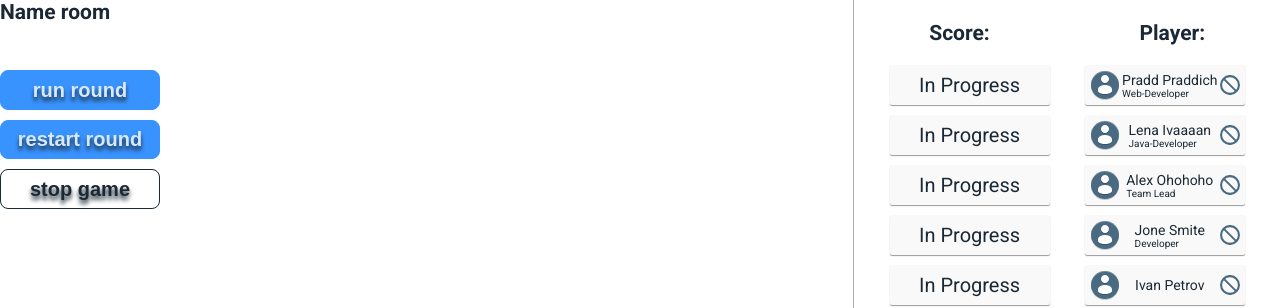
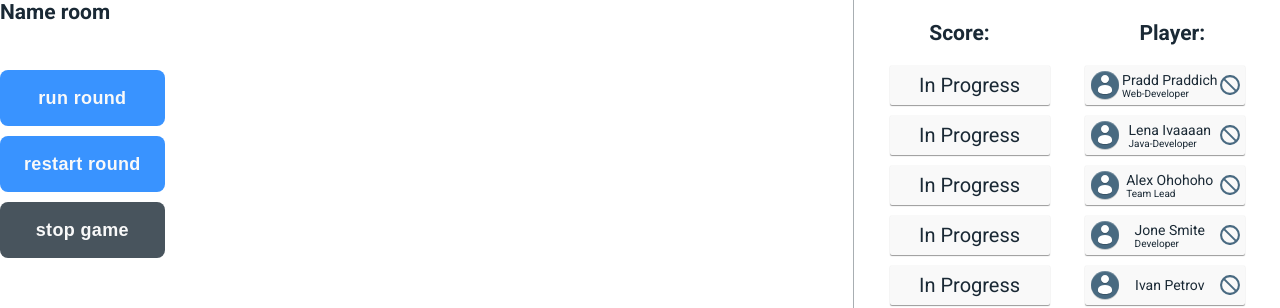
Before and after one commit to AndreiMrakov/pointing-poker-fe, a React (Create React App) app: page / in a window 1280 px wide. Shown: the top 308 px of the page. Built offline with nearby package versions, Linux system fonts and the light colour scheme.

Commit message:
refactor: change button styles

```diff
--- a/src/components/Button/Button.module.scss
+++ b/src/components/Button/Button.module.scss
@@ -1,48 +1,42 @@
 @import "@/styles/variables.scss";
 
 .btn {
-  display: inline-block;
-  width: 16rem;
-  font-size: 2rem;
+  display: flex;
+  align-items: center;
+  justify-content: center;
+  position: relative;
+  border: 0;
+  padding: 0 2.4rem;
+  cursor: pointer;
+  border-radius: .8rem;
   font-weight: 700;
-  line-height: 1.5;
-  color: $font-color;
-  text-align: center;
+  transition: all .09s linear;
+  letter-spacing: .02em;
+  outline: 0;
+  font-size: 1.8rem;
+  height: 5.6rem;
   text-decoration: none;
-  vertical-align: middle;
-  cursor: pointer;
-  user-select: none;
-  background-color: transparent;
-  border: 1px solid transparent;
-  padding: 0.375rem 0.75rem;
-  border-radius: 0.25rem;
-  text-shadow: 0px 4px 4px $font-color;
-  transition: all 0.15s ease-in-out;
+
+  &:active {
+    transform: scale(0.95);
+    transition: 0.3s;
+}
 }
 
 .btnPrimary {
-  color: $table-color;
+  color: $primary-color;
   background-color: $second-color;
-  border-color: $second-color;
 
   &:hover {
-    box-shadow: inset 0 0 1.5rem $table-color;
-  }
-
-  &:active {
-    text-shadow: 0 0 1px $table-color;
+    background-color: $second-color-light;
   }
 }
 
 .btnSecondary {
-  color: $btn-dark-color;
-  border-color: $btn-dark-color;
+  color: $primary-color;
+  background-color: $btn-dark-color-light;
 
   &:hover {
-    box-shadow: inset 0 0 1.5rem $btn-dark-color;
-  }
-
-  &:active {
-    text-shadow: 0 0 1px $table-color;
+    background-color: $btn-dark-color;
   }
 }
```
